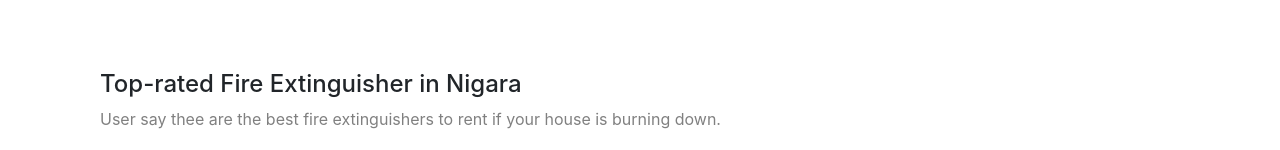
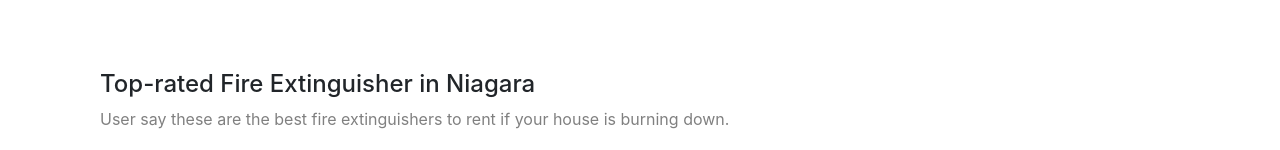
Before and after one commit to raj360/firengii-strapi-app, a Nuxt app: page / in a window 1280 px wide. Shown: the part 650-800 px from the top of the page. Built offline with nearby package versions, Linux system fonts and the light colour scheme.

Commit message:
update passing props to child components

```diff
--- a/components/LargeCardDisplay.vue
+++ b/components/LargeCardDisplay.vue
@@ -1,10 +1,9 @@
 <template>
   <div class="container">
-    <h4>Top-rated Fire Extinguisher in Nigara</h4>
+    <h4>{{cardsSection.title}}</h4>
 
     <div class="snippet">
-      User say thee are the best fire extinguishers to rent if your house is
-      burning down.
+      {{cardsSection.snippet}}
     </div>
 
     <div class="cards-container">
@@ -14,7 +13,9 @@
 </template>
 
 <script>
-export default {};
+export default {
+  props:['cardsSection']
+};
 </script>
 
 <style  scoped>
--- a/pages/index.vue
+++ b/pages/index.vue
@@ -1,15 +1,21 @@
 <template>
   <div class="container">
-    <Hero/>
-    <LargeCardDisplay/>
+    <Hero />
+    <LargeCardDisplay
+      v-for="cardInfo in largeCardInfo"
+      :key="cardInfo.id"
+      :cardsSection="cardInfo"
+    />
   </div>
 </template>
 
 <script>
-import { largeCardSections, smallCardSections } from "@/assets/data.js"
+import { largeCardSections, smallCardSections } from "@/assets/data.js";
 export default {
-  data(){
-  return{ largeCardInfo:largeCardSections}
-  }
+
+  data() {
+    console.log({largeCardSections})
+    return { largeCardInfo: largeCardSections }
+  },
 };
 </script>
```
